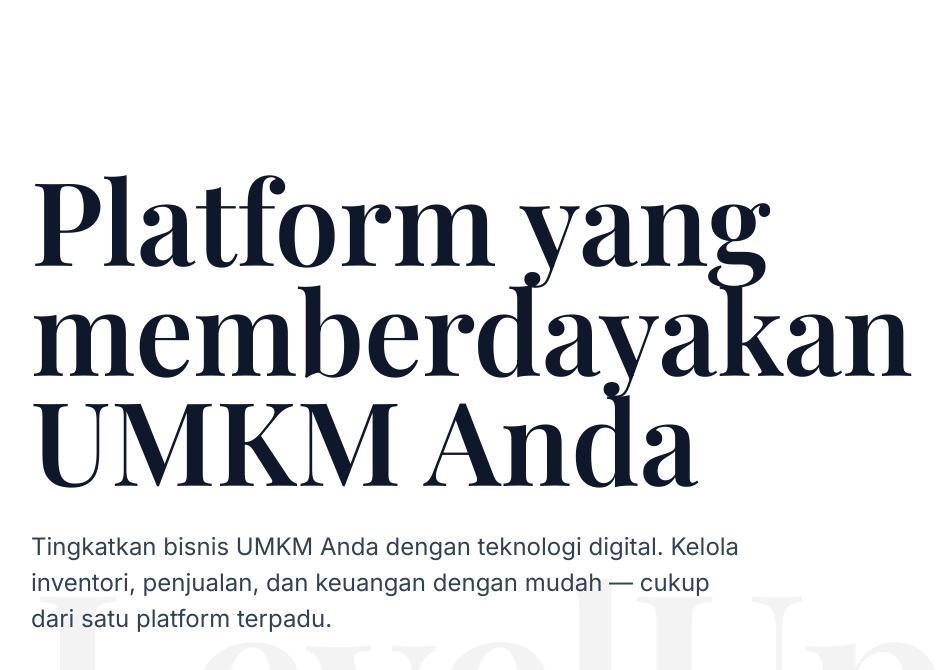
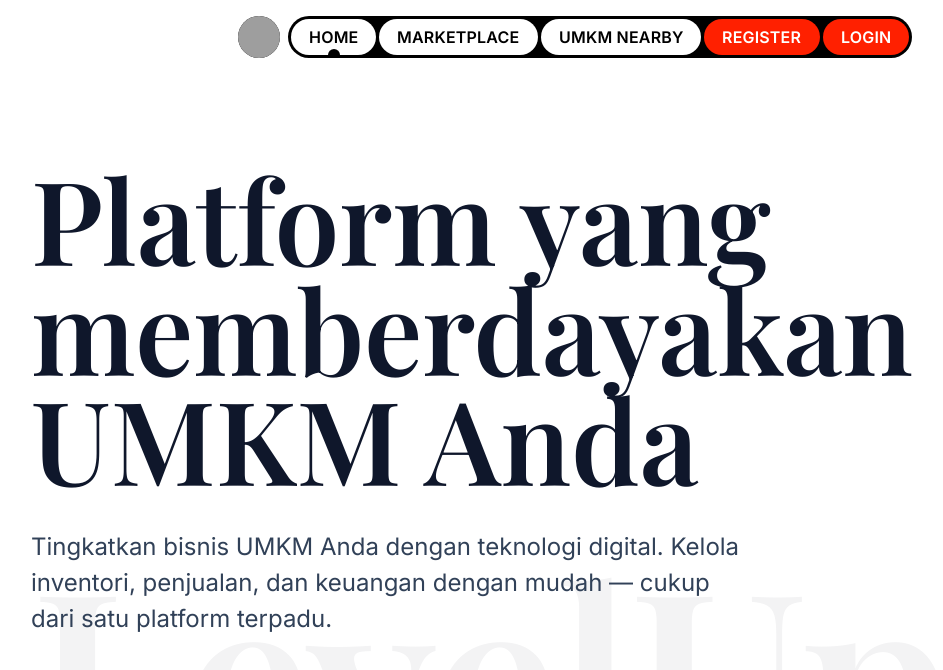
Before and after one commit to M-Aidil-Fitrah/LevelUp-Hackathon, a React (Vite) app: page / in a window 1280 px wide. Shown: the top 670 px of the page, without its empty margins (65-1008 px from the left). Built offline with nearby package versions, Linux system fonts and the light colour scheme; grey boxes are pictures that could not be loaded.

Commit message:
feat: add navbar

```diff
--- a/src/pages/LandingPage.tsx
+++ b/src/pages/LandingPage.tsx
@@ -1,8 +1,32 @@
 import Hero from "@/components/Hero";
+import PillNav from "@/components/PillNav";
+import { useLocation } from "react-router-dom";
 
 const LandingPage = () => {
+      const location = useLocation();
   return (
+    <div className="min-h-screen bg-white">
+      <PillNav
+        logo={"/LevelUp_logo.svg"}
+        logoAlt="LevelUp Logo"
+        items={[
+          { label: 'Home', href: '/' },
+          { label: 'Marketplace', href: '/marketplace' },
+          { label: 'UMKM Nearby', href: '/umkm-nearby' },
+          { label: 'Register', href: '/register', variant: 'accent' },
+          { label: 'Login', href: '/login', variant: 'accent' }
+        ]}
+        activeHref={location.pathname}
+        className="custom-nav"
+        ease="power2.easeOut"
+        baseColor="#000000"
+        pillColor="#ffffff"
+        hoveredPillTextColor="#ffffff"
+        pillTextColor="#000000"
+        accentColor="#FF2000"
+      />
     <Hero />
+    </div>
   );
 };
 
```
